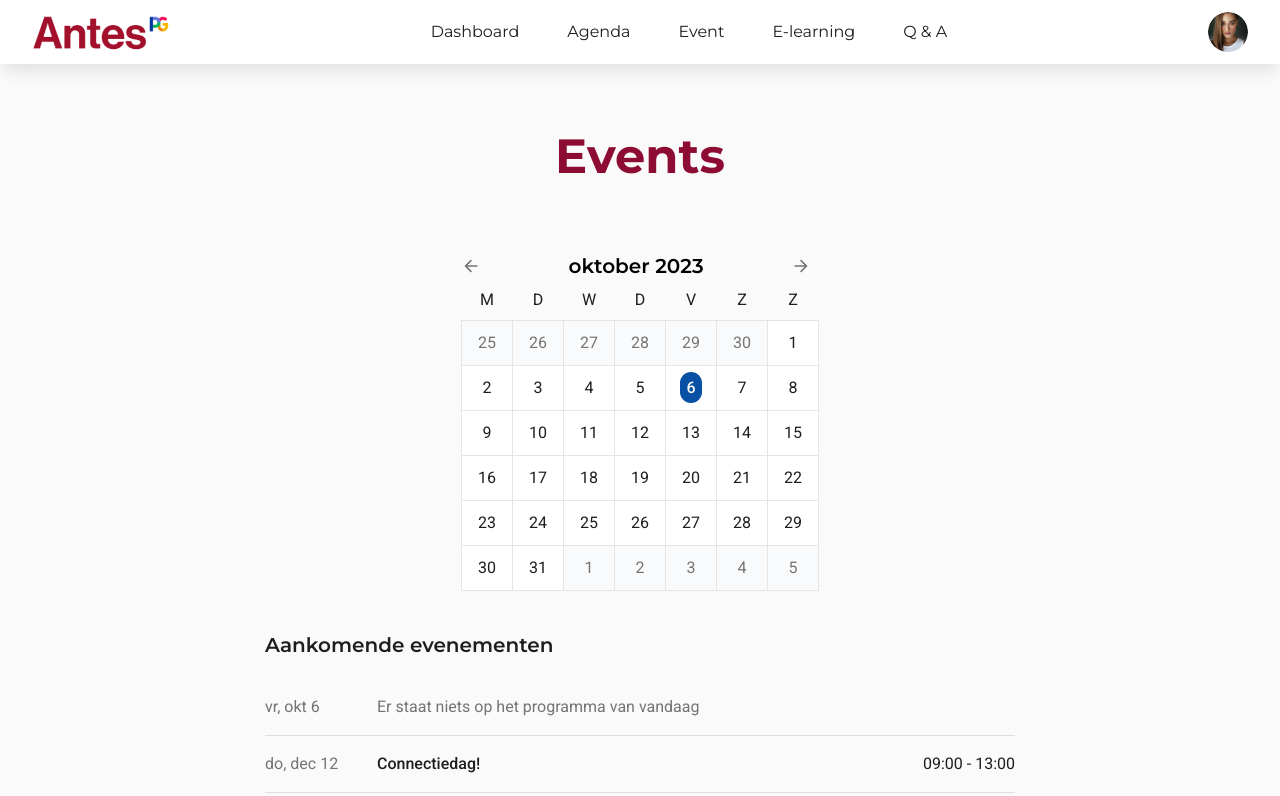
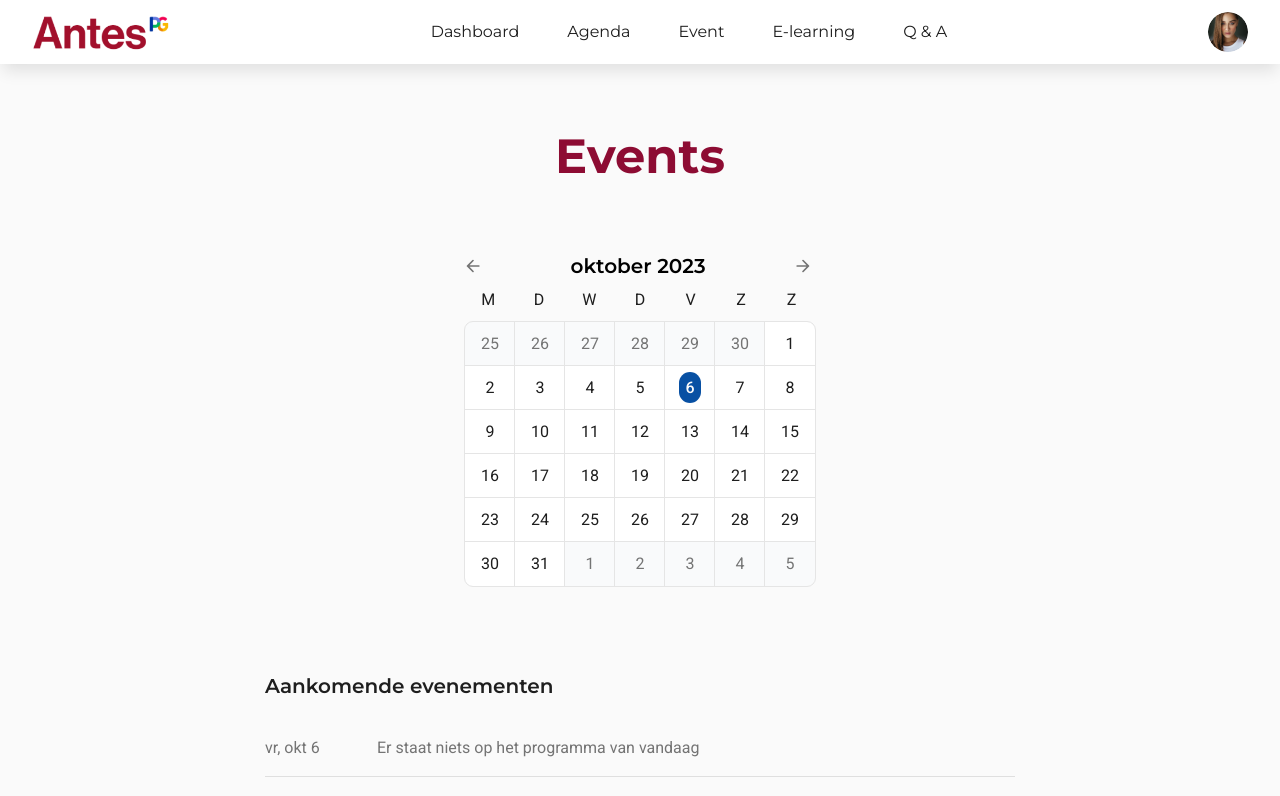
Before and after one commit to Albadit/project_c, a Next.js app in the folder antes/: page /event in a window 1280 px wide. Shown: the top 796 px of the page. Built offline with nearby package versions, Linux system fonts and the light colour scheme.

Commit message:
event done

```diff
--- a/antes/src/app/event/page.tsx
+++ b/antes/src/app/event/page.tsx
@@ -16,33 +16,33 @@ const user = {
   email: "saraleekman@outlook.com",
 }
 
-const events = [
+let events = [
   {
     id: 0,
     title: "Connectiedag!",
-    start: new Date(2024, 11, 12, 9, 0, 0),
-    end: new Date(2024, 1, 1, 13, 0, 0),
+    start: new Date(2023, 11, 12, 9, 0, 0),
+    end: new Date(2023, 11, 1, 13, 0, 0),
     url: "/event/1"
   },
   {
     id: 1,
     title: "MS training",
-    start: new Date(2023, 2, 5, 14, 0, 0),
-    end: new Date(2023, 2, 5, 16, 30, 0),
+    start: new Date(2024, 2, 5, 14, 0, 0),
+    end: new Date(2024, 2, 5, 16, 30, 0),
     url: "/event/1"
   },
   {
     id: 2,
     title: "Team lead meeting",
-    start: new Date(2023, 3, 12, 8, 30, 0),
-    end: new Date(2023, 3, 12, 12, 30, 0),
+    start: new Date(2024, 3, 12, 8, 30, 0),
+    end: new Date(2024, 3, 12, 12, 30, 0),
     url: "/event/1"
   },
   {
     id: 3,
     title: "Birthday Party",
-    start: new Date(2023, 4, 11, 7, 0, 0),
-    end: new Date(2023, 4, 11, 10, 30, 0),
+    start: new Date(2024, 4, 11, 7, 0, 0),
+    end: new Date(2024, 4, 11, 10, 30, 0),
     url: "/event/1"
   }
 ];
@@ -108,6 +108,26 @@ function getWeekDays(baseDate: Date, local: string, weekdays: "long" | "short" |
   return weekDays;
 }
 
+function isEventCurrentDay(day: any) {
+  if (!events.some(event => event.start.getDate() === day.getDate())) {
+    const placeholderEvent = {
+      id: -1,
+      title: "Er staat niets op het programma van vandaag",
+      start: day,
+      end: day,
+      url: ""
+    };
+
+    events.unshift(placeholderEvent);
+  }
+
+  // Filter out events that have already passed (excluding the current day)
+  events = events.filter(event => event.start > day || event.start.getDate() === day.getDate());
+
+  // Sort events based on start date
+  events.sort((a: any, b: any) => a.start - b.start);
+}
+
 export default function Calendar() {
   const today = new Date();
   const [currentMonth, setCurrentMonth] = useState(today.getMonth() + 1);
@@ -119,6 +139,8 @@ export default function Calendar() {
   const weeks = useMemo(() => generateMonth(currentYear, currentMonth, startOnMonday), [currentYear, currentMonth]);
 
   const monthName = new Intl.DateTimeFormat(local, { month: 'long' }).format(new Date(currentYear, currentMonth - 1));
+
+  isEventCurrentDay(today);
 
   const isCurrentDay = (day: any) => {
     const currentDay = today.getDate();
@@ -158,42 +180,37 @@ export default function Calendar() {
           <button onClick={goToNextMonth}><ArrowRight className='w-5 fill-extra'/></button>
         </div>
         <div className='text-font1 font-font2 overflow-x-auto'>
-          <table>
-            <thead>
-              <tr className='text-center'>
-                {days.map((day, index) =>
-                <th key={index} className="py-2 font-normal">{day}</th>
-                )}
-              </tr>
-            </thead>
-            <tbody>
+          <div className='w-max'>
+            {/* Weekday Headers */}
+            <div className="grid grid-cols-7">
+              {days.map((day, index) => (
+                <span key={index} className="text-center py-2 font-normal">{day}</span>
+              ))}
+            </div>
+
+            {/* Calendar Days */}
+            <div className='calender grid grid-rows-7 p-0.5'>
               {weeks.map((week: any, i: any) => (
-                <tr key={i}>
+                <div key={i} className='grid grid-cols-7'>
                   {week.map((day: any, index: any) => (
-                    <td key={index} className={`text-center border border-inputBorder px-4 py-2.5 ${isCurrentMonth(day) ? 'bg-section' : 'text-extra bg-[#f9fafb]'}`}>
+                    <div key={index} className={`text-center outline outline-[1px] outline-offset-0 outline-inputBorder px-4 py-2.5 ${isCurrentMonth(day) ? 'bg-section' : 'text-extra bg-[#f9fafb]'}`}>
                       <span className={`${isCurrentDay(day) ? 'text-font2 font-medium bg-secondary rounded-full p-1.5 m-[-6px]' : ''}`}>{day.day}</span>
-                    </td>
+                    </div>
                   ))}
-                </tr>
+                </div>
               ))}
-            </tbody>
-          </table>
+            </div>
+          </div>
         </div>
       </section>
       <section className='flex flex-col gap-5 font-font2 text-font1 max-w-[750px] w-full'>
         <h2 className='font-semibold text-xl font-font1'>Aankomende evenementen</h2>
-        <div className=''>
-          <div className="flex sm:flex-row flex-col text-extra py-4 border-b-[1px] border-extra/20 ">
-            <p className='w-28 sm:p-0 pb-4'>{new Date().toLocaleDateString(local, { weekday: 'short' })}, {new Date().toLocaleDateString(local, { month: 'short' })} {new Date().getDate()}</p>
-            <p className='grow'>Er staat niets op het programma van vandaag</p>
-          </div>
+        <div>
           {events.map((item) =>
-          <Link key={item.id} href={item.url}>
-            <div className="flex sm:flex-row flex-col py-4 border-b-[1px] border-extra/20">
-              <p className='text-extra w-28 sm:p-0 pb-4'>{item.start.toLocaleDateString(local, { weekday: 'short' })}, {item.start.toLocaleDateString(local, { month: 'short' })} {item.start.getDate()}</p>
-              <p className='grow font-medium'>{item.title}</p>
-              <p>{item.start.toLocaleTimeString(local, { hour: '2-digit', minute: '2-digit', hour12: false })} - {item.end.toLocaleTimeString(local, { hour: '2-digit', minute: '2-digit', hour12: false })}</p>
-            </div>
+          <Link key={item.id} href={item.url} className="flex sm:flex-row flex-col py-4 border-b-[1px] border-extra/20">
+            <p className='text-extra w-28 sm:p-0 pb-4'>{item.start.toLocaleDateString(local, { weekday: 'short' })}, {item.start.toLocaleDateString(local, { month: 'short' })} {item.start.getDate()}</p>
+            <p className={`grow ${item.id === -1 ? 'text-extra' : 'font-medium'}`}>{item.title}</p>
+            <p className={`${item.id === -1 ? 'hidden' : ''}`}>{item.start.toLocaleTimeString(local, { hour: '2-digit', minute: '2-digit', hour12: false })} - {item.end.toLocaleTimeString(local, { hour: '2-digit', minute: '2-digit', hour12: false })}</p>
           </Link>
           )}
         </div>
--- a/antes/src/app/globals.css
+++ b/antes/src/app/globals.css
@@ -8,10 +8,16 @@
 @tailwind utilities;
 
 @layer base {
+  .calender div:first-child div:first-child { border-top-left-radius: var(--border-radius); }
+  .calender div:first-child div:last-child { border-top-right-radius: var(--border-radius); }
+  .calender div:last-child div:last-child { border-bottom-right-radius: var(--border-radius); }
+  .calender div:last-child div:first-child { border-bottom-left-radius: var(--border-radius); }
+
   :root {
     --bg-title: url("../../public/img/title_bg.png");
     --bg-info: url("../../public/img/info_bg.png");
     --bg-login: url("../../public/img/login_bg.png");
+    --border-radius: 8px;
   }
 
   :root[data-theme="light"] {
```
